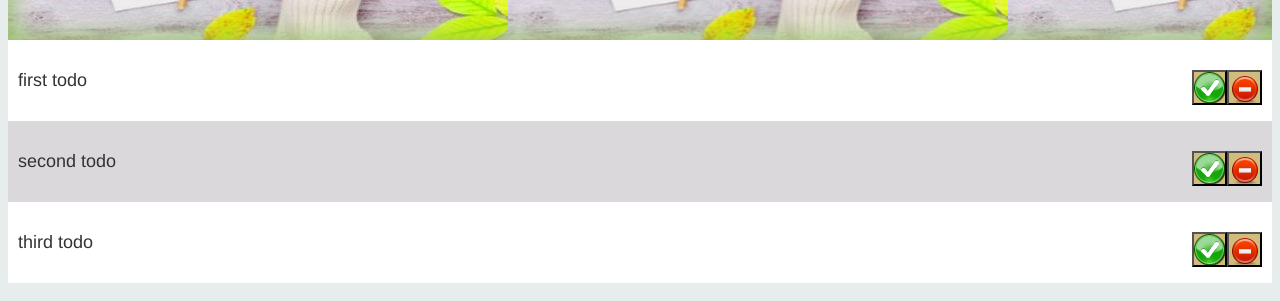
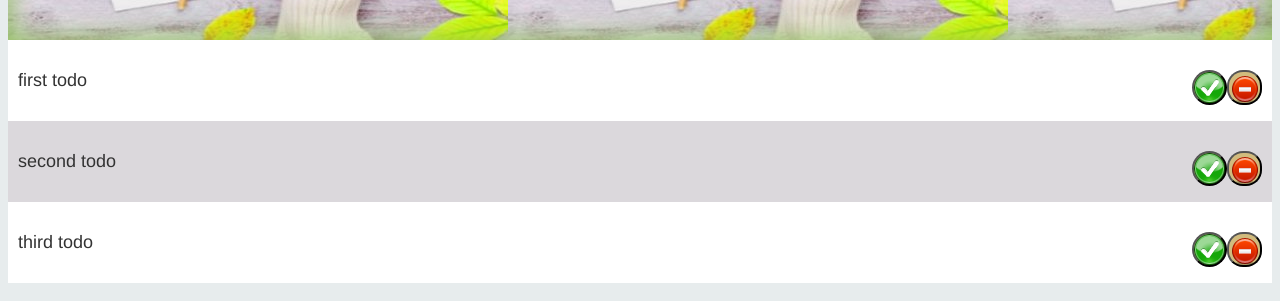
Before and after one commit to FACK1/FARH, a website: page html/index.html in a window 1280 px wide. Shown: the part 168-469 px from the top of the page. Drawn offline with Linux system fonts and the light colour scheme.

Commit message:
mark-delete-buttons #33

```diff
--- a/css/style.css
+++ b/css/style.css
@@ -124,7 +124,7 @@
   }
   .deleteButton{
 
-    padding: 10px;
+
     width: 35px;
     height: 35px;
     float: right;
@@ -132,12 +132,12 @@
     font-size: 16px;
     cursor: pointer;
     transition: 0.3s;
-    border-radius: 0;
+    border-radius: 1em;
     background: url(../images/delete.png);
     background-color: #D1BB7D;
   }
   .markButton{
-    padding: 10px;
+
     width: 35px;
     height: 35px;
     float: right;
@@ -145,7 +145,7 @@
     font-size: 16px;
     cursor: pointer;
     transition: 0.3s;
-    border-radius: 0;
+    border-radius: 8em;
     background: url(../images/mark.png);
     background-color: #D1BB7D;
 
```
